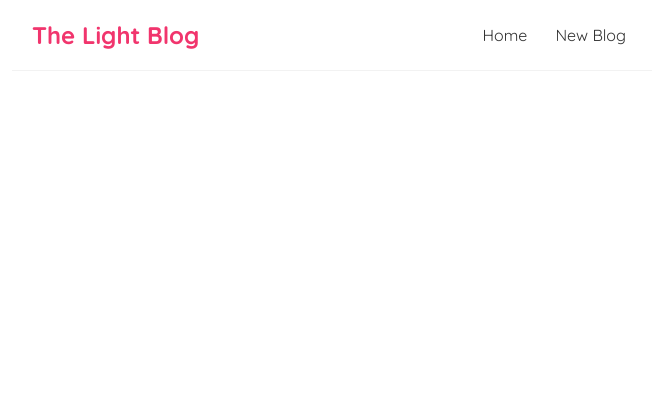
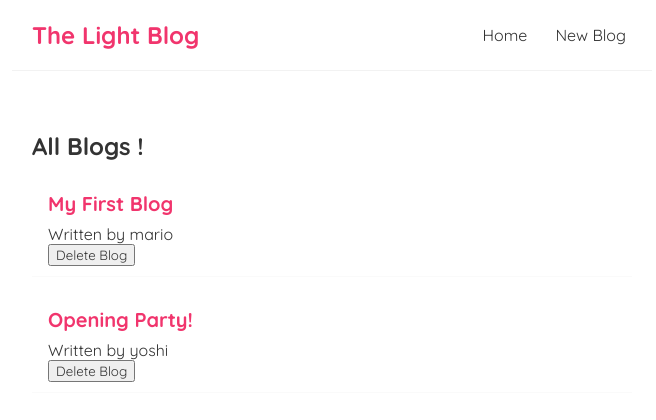
Before and after one commit to LeonNjoroge/light-blog, a React (Create React App) app: page / in a window 1280 px wide. Shown: the top 420 px of the page, without its empty margins (308-964 px from the left). Built offline with nearby package versions, Linux system fonts and the light colour scheme; data requests are answered from the project's data file.

Commit message:
Conditional Loading

```diff
--- a/src/Home.js
+++ b/src/Home.js
@@ -3,7 +3,7 @@
 
 const Home = () =>{
     const [blogs, setBlogs] = useState(null);
-
+    const [isPending, setIsPending] = useState(true);
 
     {/*const [blogs, setBlogs] = useState([
         {title: 'My new Website', body:'lorem ipsum...', author: 'mario', id: 1 },
@@ -20,23 +20,30 @@
     }*/
 }
     useEffect(()=>{
-        fetch('http://localhost:8000/blogs')
+        setTimeout(()=>{
+            fetch('http://localhost:8000/blogs')
             .then(res => {
                 return res.json();
             })
             .then(data=>{
                 console.log(data);
                 setBlogs(data);
-            })
+                setIsPending(false);
+            });
 
         //console.log('use effect Run');
         //console.log(blogs);
        // console.log(name);
+    }, 1000);
     }, []);
+
+
 
 
     return(
         <div className = "home">
+            {isPending && <div>Loading...</div>}
+            {blogs && <BlogList blogs={blogs} title="All Blogs !" />}
         </div>
     )
 }
@@ -50,9 +57,6 @@
           </div>
       );
       */}
-
-
-
 {/* Change State
 const Home = () =>{
   //  let name = 'mario';
```
